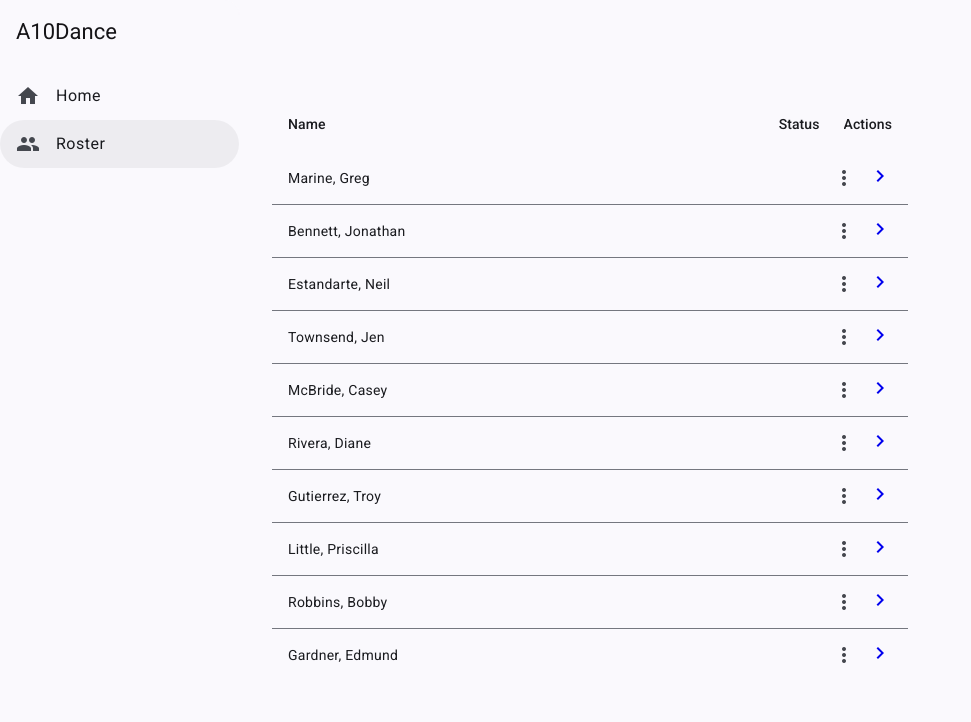
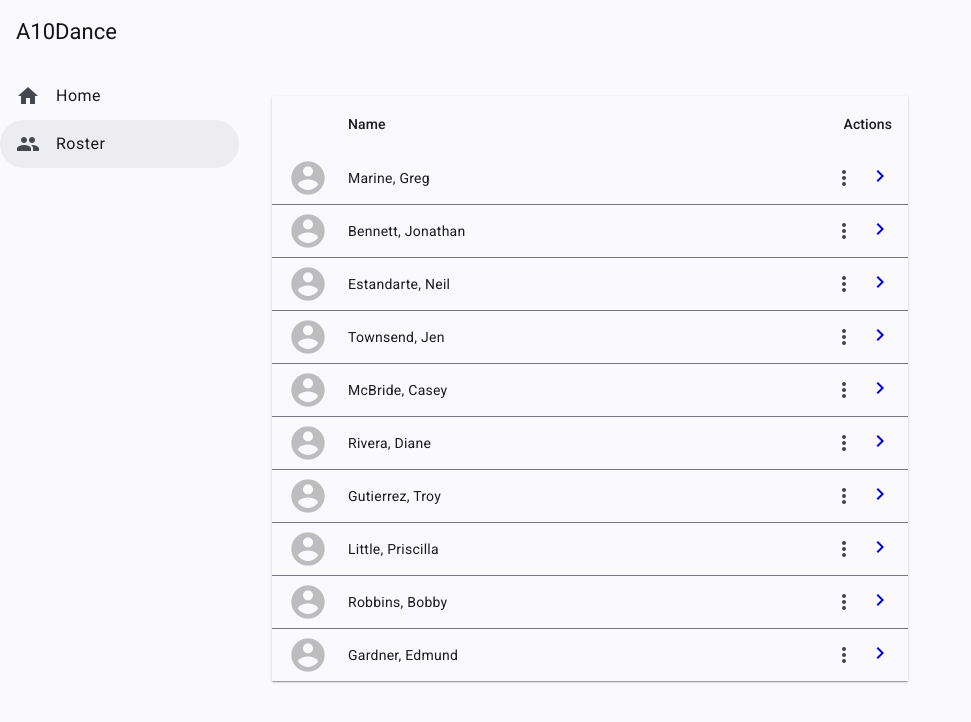
Before and after one commit to walkingriver/Angular-Apprentice, an Angular app in the folder a10dance/: page /roster in a window 1280 px wide. Shown: the top 722 px of the page, without its empty margins (0-971 px from the left). Built offline with nearby package versions, Linux system fonts and the light colour scheme.

Commit message:
Added avatar to the roster page

```diff
--- a/a10dance/src/app/roster/roster.component.html
+++ b/a10dance/src/app/roster/roster.component.html
@@ -1,5 +1,26 @@
 <div class="roster-container">
-  <table mat-table [dataSource]="students">
+  <table mat-table [dataSource]="students()" class="mat-elevation-z1">
+    <!-- Avatar Column -->
+    <ng-container matColumnDef="avatar">
+      <th mat-header-cell *matHeaderCellDef></th>
+      <td mat-cell *matCellDef="let student">
+        <div class="avatar-container">
+          @if (student.photoUrl) {
+            <img [src]="student.photoUrl"
+                 [alt]="student.firstName + ' ' + student.lastName"
+                 class="student-avatar" />
+          } @else {
+            <mat-icon class="student-avatar-placeholder">account_circle</mat-icon>
+          }
+          @if (student.status) {
+            <mat-icon [class]="'status-indicator ' + student.status">
+              {{ student.status === 'present' ? 'check_circle' : 'cancel' }}
+            </mat-icon>
+          }
+        </div>
+      </td>
+    </ng-container>
+
     <!-- Name Column -->
     <ng-container matColumnDef="name">
       <th mat-header-cell *matHeaderCellDef>Name</th>
--- a/a10dance/src/app/roster/roster.component.scss
+++ b/a10dance/src/app/roster/roster.component.scss
@@ -76,8 +76,54 @@
   gap: 4px;
 }
 
+.mat-column-avatar {
+  width: 60px;
+  padding-right: 8px !important;
+}
+
 .warn-text {
   color: var(--mat-warn-color);
+}
+
+.avatar-container {
+  position: relative;
+  width: 40px;
+  height: 40px;
+}
+
+.student-avatar,
+.student-avatar-placeholder {
+  width: 40px;
+  height: 40px;
+}
+
+.student-avatar {
+  border-radius: 50%;
+  object-fit: cover;
+}
+
+.student-avatar-placeholder {
+  font-size: 40px;
+  color: #bdbdbd;
+}
+
+.status-indicator {
+  position: absolute;
+  bottom: -4px;
+  right: -4px;
+  width: 20px;
+  height: 20px;
+  font-size: 20px;
+  border-radius: 50%;
+  background: white;
+
+  &.present {
+    color: #4caf50;  // Material Green 500
+  }
+
+  &.absent {
+    color: #f44336;  // Material Red 500
+  }
 }
 
 // Mobile optimizations
--- a/a10dance/src/app/roster/roster.component.ts
+++ b/a10dance/src/app/roster/roster.component.ts
@@ -2,7 +2,11 @@ import {
   BreakpointObserver,
   Breakpoints,
 } from '@angular/cdk/layout';
-import { Component, inject } from '@angular/core';
+import {
+  Component,
+  inject,
+  signal,
+} from '@angular/core';
 import { toSignal } from '@angular/core/rxjs-interop';
 import { MatBottomSheet } from '@angular/material/bottom-sheet';
 import { MatIconButton } from '@angular/material/button';
@@ -77,8 +81,9 @@ export class RosterComponent {
     BreakpointObserver
   );
 
-  displayedColumns = ['name', 'status', 'actions'];
-  students = this.studentsService.getAll();
+  students = signal(this.studentsService.getAll());
+
+  displayedColumns = ['avatar', 'name', 'actions'];
 
   // Convert breakpoint observable to signal
   readonly isMobile = toSignal(
@@ -142,8 +147,9 @@ export class RosterComponent {
 
     dialogRef.afterClosed().subscribe(result => {
       if (result) {
-        this.students =
-          this.studentsService.delete(student);
+        this.students.set(
+          this.studentsService.delete(student)
+        );
         this.snackBar.open(
           `Deleted ${student.firstName} ${student.lastName}`,
           'Dismiss',
```
